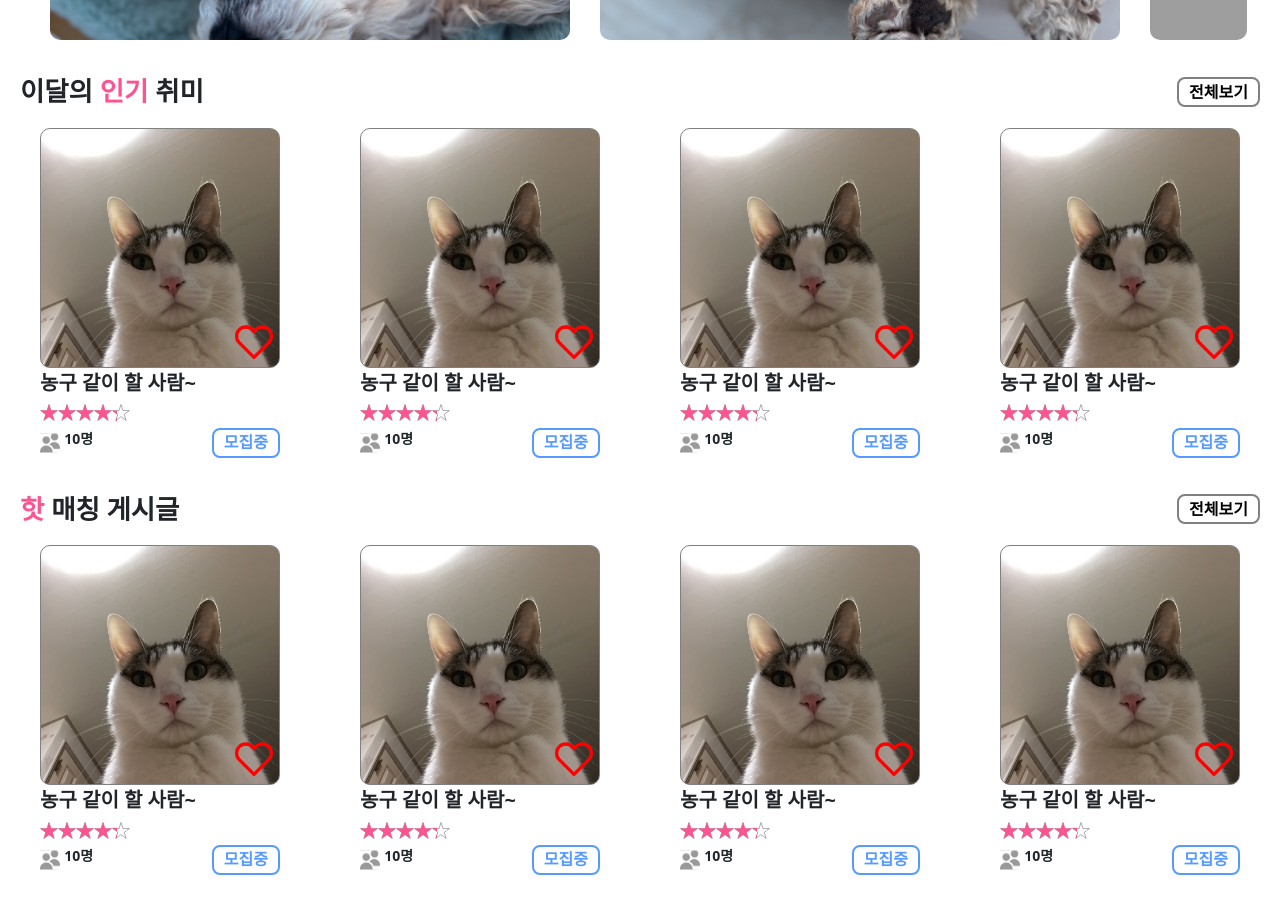
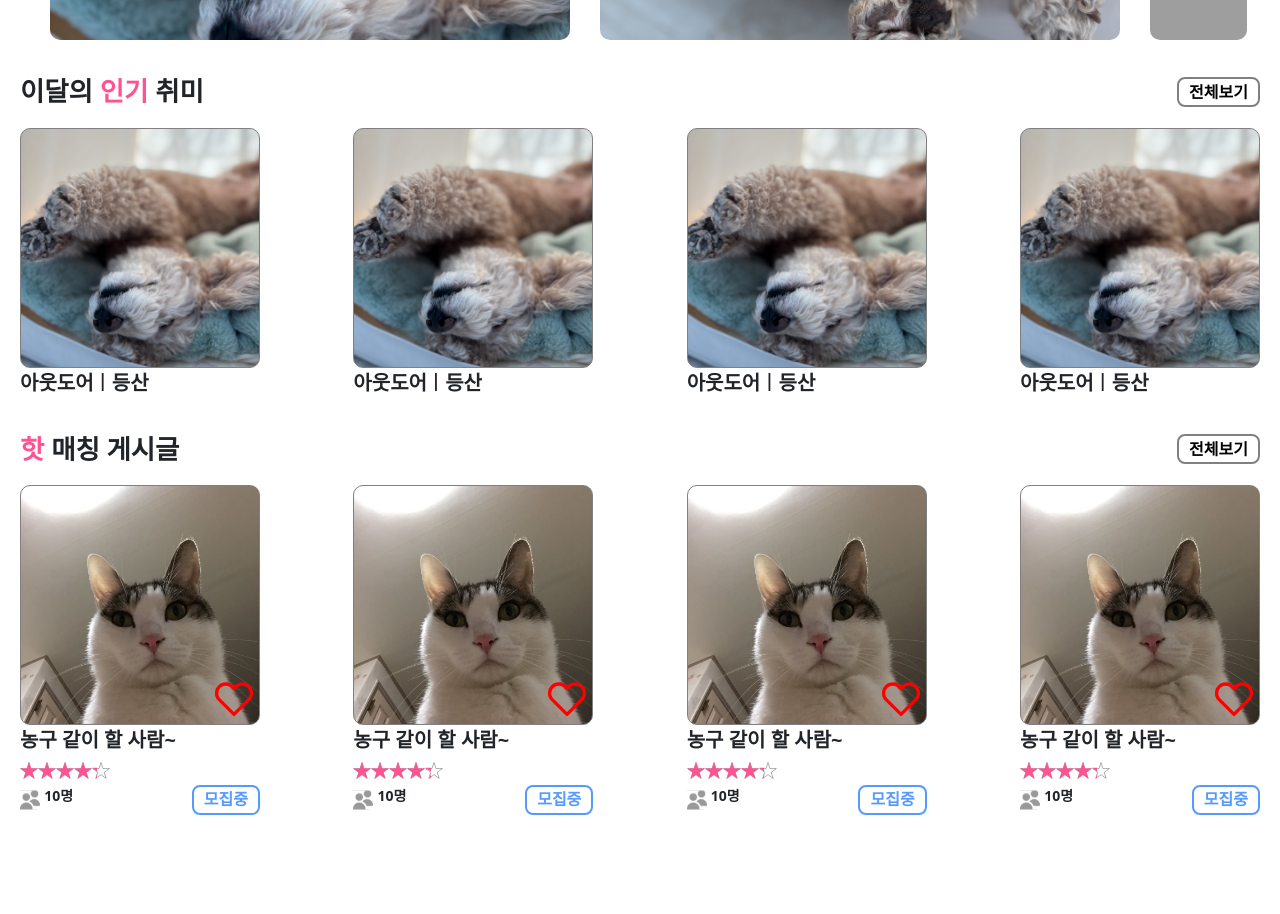
Before and after one commit to DoYous/Senials-Frontend, a React (Create React App) app in the folder senials_frontend/: page / in a window 1280 px wide. Shown: the part 320-1234 px from the top of the page. Built offline with nearby package versions, Linux system fonts and the light colour scheme; grey boxes are pictures that could not be loaded; a web font is replaced by a local one.

Commit message:
[Issue #46] 메인페이지 - PR #35 미흡사항 수정

```diff
--- a/senials_frontend/src/pages/mainpage/MainPage.js
+++ b/senials_frontend/src/pages/mainpage/MainPage.js
@@ -18,11 +18,11 @@ function MainPage() {
                 </span>
                 <button className={`${styles.whiteBtn} ms-auto`}>전체보기</button>
             </div>
-            <div className={`${styles.flex} ${styles.marginBottom2}`}>
-                <Card />
-                <Card />
-                <Card />
-                <Card />
+            <div className={`${styles.separatorContent}`}>
+                <HobbyCard />
+                <HobbyCard />
+                <HobbyCard />
+                <HobbyCard />
             </div>
 
             {/* 핫 매칭 게시글 출력 영역 */}
@@ -32,11 +32,11 @@ function MainPage() {
                 </span>
                 <button className={`${styles.whiteBtn} ms-auto`}>전체보기</button>
             </div>
-            <div className={`${styles.flex} ${styles.marginBottom2}`}>
-                <Card />
-                <Card />
-                <Card />
-                <Card />
+            <div className={`${styles.separatorContent}`}>
+                <PartyCard />
+                <PartyCard />
+                <PartyCard />
+                <PartyCard />
             </div>
         </div>
     )
@@ -295,7 +295,7 @@ function Meet() {
     )
 }
 
-function Card() {
+function PartyCard() {
   return (
     <div className={styles.cardContainer}>
         <div className={styles.cardImage} style={{backgroundImage: 'url(/image/cat.jpg)'}}>
@@ -314,4 +314,20 @@ function Card() {
   )
 }
 
+function HobbyCard() {
+    return (
+      <div className={styles.cardContainer}>
+          <div className={styles.cardImage} style={{backgroundImage: 'url(/image/1.jpg)'}} />
+          <div className={`${styles.secondFont} ${styles.flex}`}>
+            아웃도어
+            {/* font-size: 텍스트 픽셀 - 1 */}
+            <span style={{fontSize: '17px'}}>
+                &nbsp;|&nbsp;
+            </span>
+            등산
+        </div>
+      </div>
+    )
+}
+
 export default MainPage;
--- a/senials_frontend/src/pages/mainpage/MainPage.module.css
+++ b/senials_frontend/src/pages/mainpage/MainPage.module.css
@@ -30,6 +30,13 @@
     /* firstFont */
     font-size: 26.4px;
     font-weight: bold;
+}
+
+.separatorContent {
+    display: flex;
+    justify-content: space-between;
+    padding: 0 20px;
+    margin-bottom: 32px;
 }
 
 .commonBtn {
@@ -135,7 +142,9 @@
 .cardContainer {
     /* cardImage - width와 동일하게 설정해야함 */
     max-width: 240px;
-    margin: 0 auto;
+    /* separatorContent 속성 justify-content: space-between 으로 대체
+    Card 컴포넌트 separatorContent로 감싸야 함 */
+    /* margin: 0 auto; */
 }
 
 .cardImage {
@@ -146,6 +155,11 @@
     border-radius: 10px;
     background-size: cover;
     background-position: center;
+}
+
+.hobbyCardText {
+    display: flex;
+    align-items: end;
 }
 
 /* 이미지 속 하트 */
```
